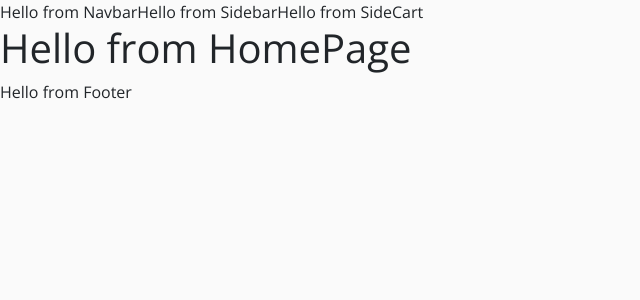
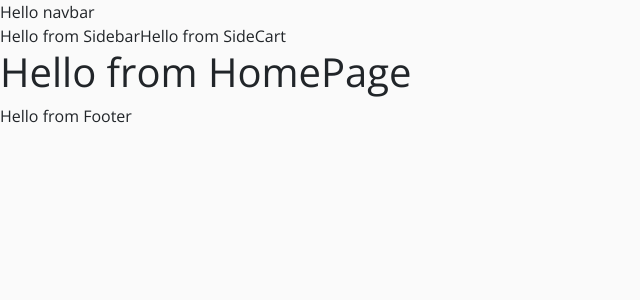
Before and after one commit to johnLeavell/test-store, a React (Create React App) app: page / in a window 1280 px wide. Shown: the top 300 px of the page, without its empty margins (0-640 px from the left). Built offline with nearby package versions, Linux system fonts and the light colour scheme.

Commit message:
added logo image

```diff
--- a/src/components/Navbar.js
+++ b/src/components/Navbar.js
@@ -1,9 +1,17 @@
-import React from 'react'
+import React from 'react';
+import { FaBars, FaCartPlus } from 'react-icons/fa';
+import styled from 'styled-components';
+import { ProductConsumer } from '../context';
+import logo from '../images/logo.svg';
+
 
 export default function Navbar() {
     return (
-        <>
-            Hello from Navbar
-        </>
+            <ProductConsumer>
+                {value => {
+                    const {cartItems, handleSidebar, handleCart } = value
+                    return <nav>Hello navbar</nav>
+                }}
+            </ProductConsumer>
     )
 }
```
Also changed, not shown: src/images/logo.svg (added).
